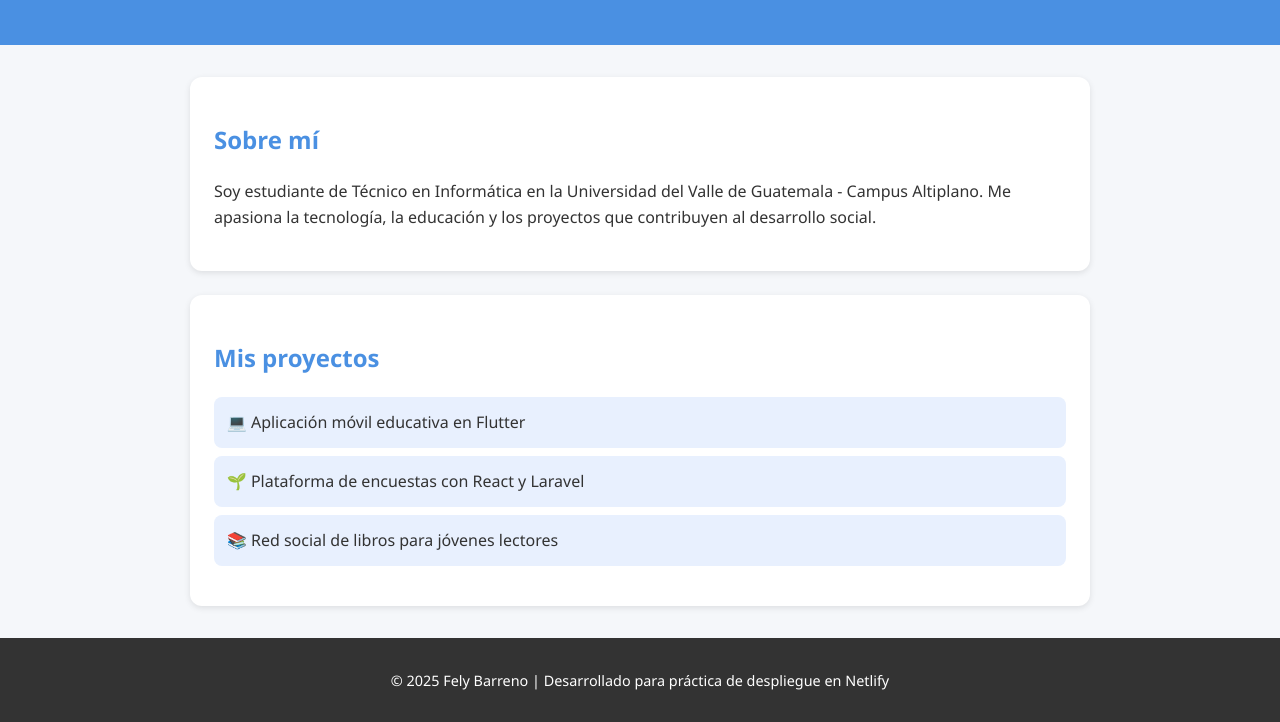
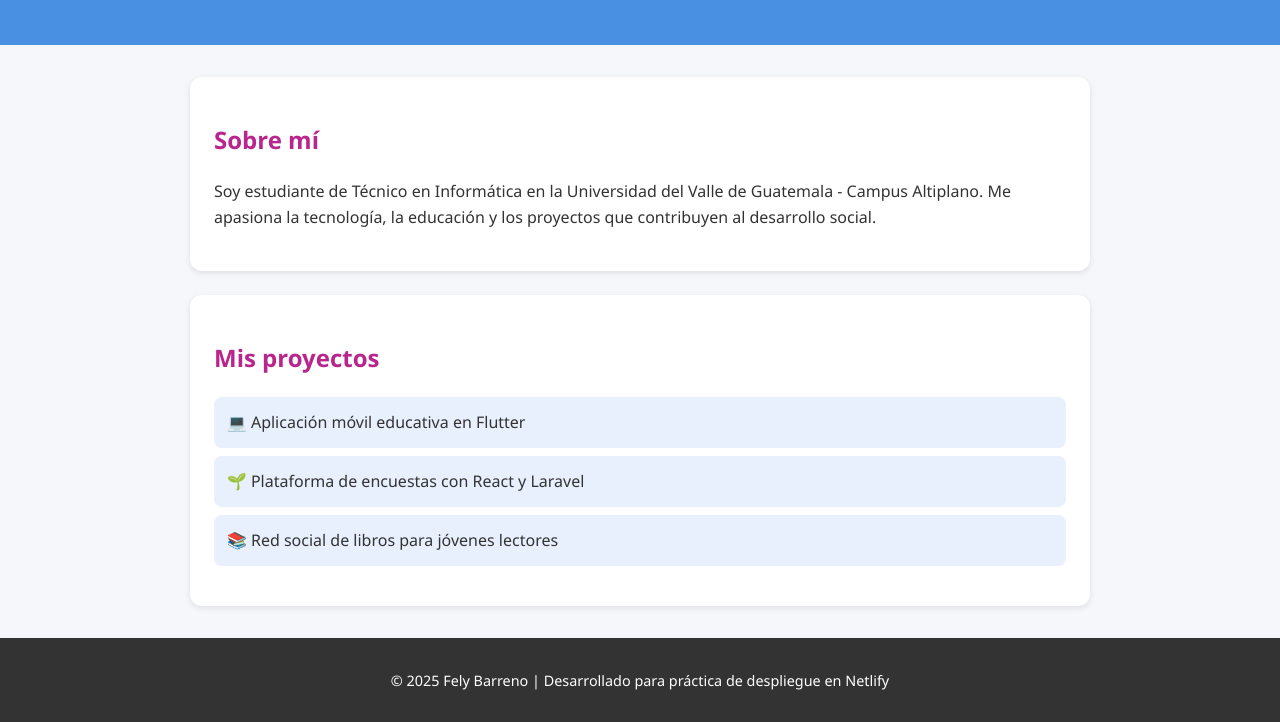
Before and after one commit to Bahuifely/Prograweb, a plain HTML site: page index.html in a window 1280 px wide. Shown: the part 149-871 px from the top of the page. Drawn offline with Linux system fonts and the light colour scheme.

```diff
--- a/style.css
+++ b/style.css
@@ -28,7 +28,7 @@
 }
 
 h2 {
-    color: #4a90e2;
+    color: #b8258c;
 }
 
 .presentacion, .proyectos {
```
